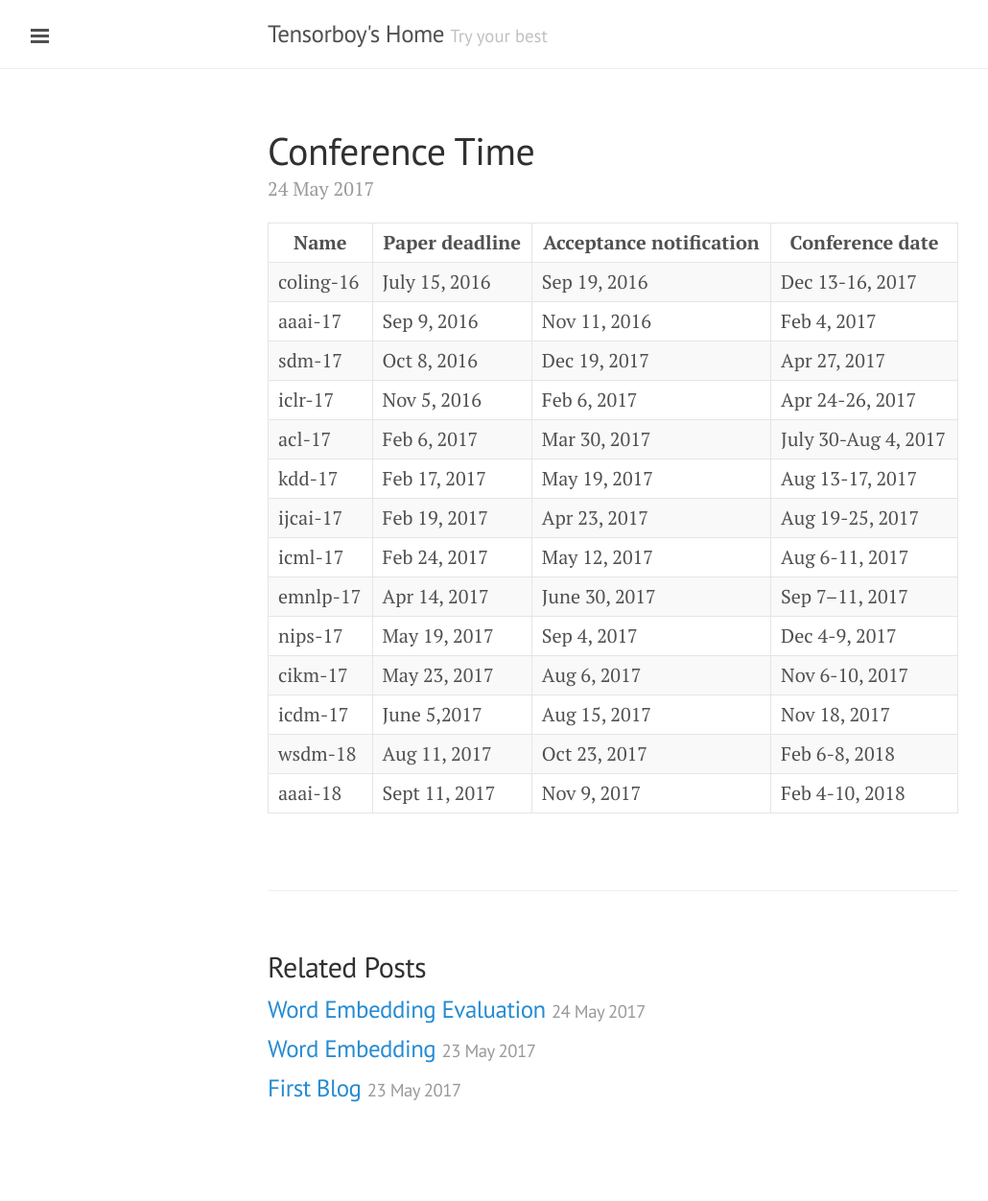
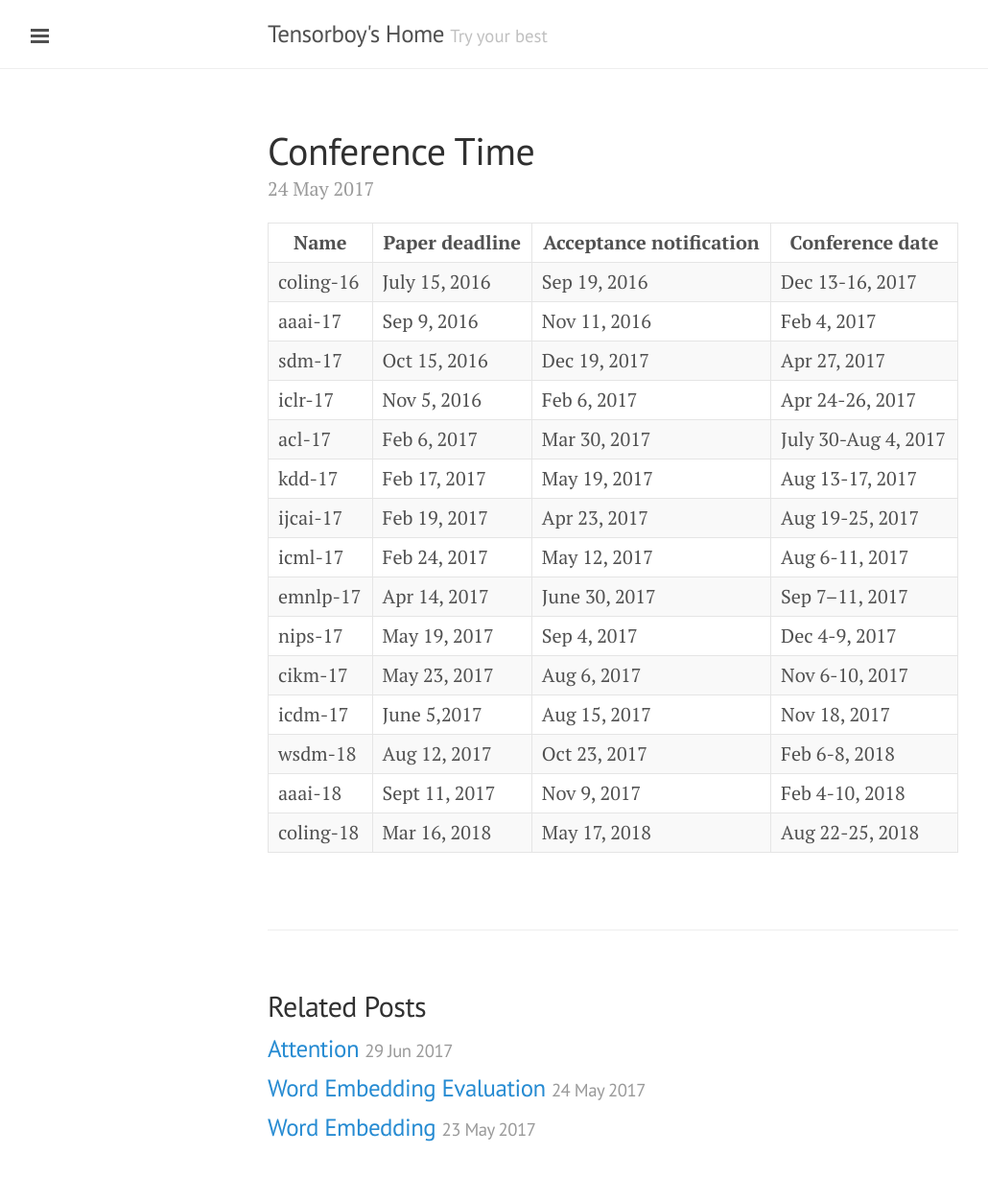
Before and after one commit to githwd2016/githwd2016.github.io, a Jekyll site: the page built from _posts/2017-05-24-conference-time.md, in a window 1280 px wide. Shown: the whole page at 96% size, without its empty margins (1-1031 px from the left). Built offline with Jekyll 4.4.1, drawn with Linux system fonts in a browser that asks for light colours; before the commit the page ends 1211 px from its top, so only the background shows below that.

Commit message:
modify conference time, add attention

```diff
--- a/_posts/2017-05-24-conference-time.md
+++ b/_posts/2017-05-24-conference-time.md
@@ -7,7 +7,7 @@
 |----|--------------|-----------------------|---------------|
 |coling-16|July 15, 2016|Sep 19, 2016|Dec 13-16, 2017|
 |aaai-17|Sep 9, 2016|Nov 11, 2016|Feb 4, 2017|
-|sdm-17|Oct 8, 2016|Dec 19, 2017|Apr 27, 2017|
+|sdm-17|Oct 15, 2016|Dec 19, 2017|Apr 27, 2017|
 |iclr-17|Nov 5, 2016|Feb 6, 2017|Apr 24-26, 2017|
 |acl-17|Feb 6, 2017|Mar 30, 2017|July 30-Aug 4, 2017|
 |kdd-17|Feb 17, 2017|May 19, 2017|Aug 13-17, 2017|
@@ -17,5 +17,6 @@
 |nips-17|May 19, 2017|Sep 4, 2017|Dec 4-9, 2017|
 |cikm-17|May 23, 2017|Aug 6, 2017|Nov 6-10, 2017|
 |icdm-17|June 5,2017|Aug 15, 2017|Nov 18, 2017|
-|wsdm-18|Aug 11, 2017|Oct 23, 2017|Feb 6-8, 2018|
+|wsdm-18|Aug 12, 2017|Oct 23, 2017|Feb 6-8, 2018|
 |aaai-18|Sept 11, 2017|Nov 9, 2017|Feb 4-10, 2018|
+|coling-18|Mar 16, 2018|May 17, 2018|Aug 22-25, 2018|
```
Also changed, not shown: _posts/2017-06-29-attention.md (added, +12 -0 lines).
